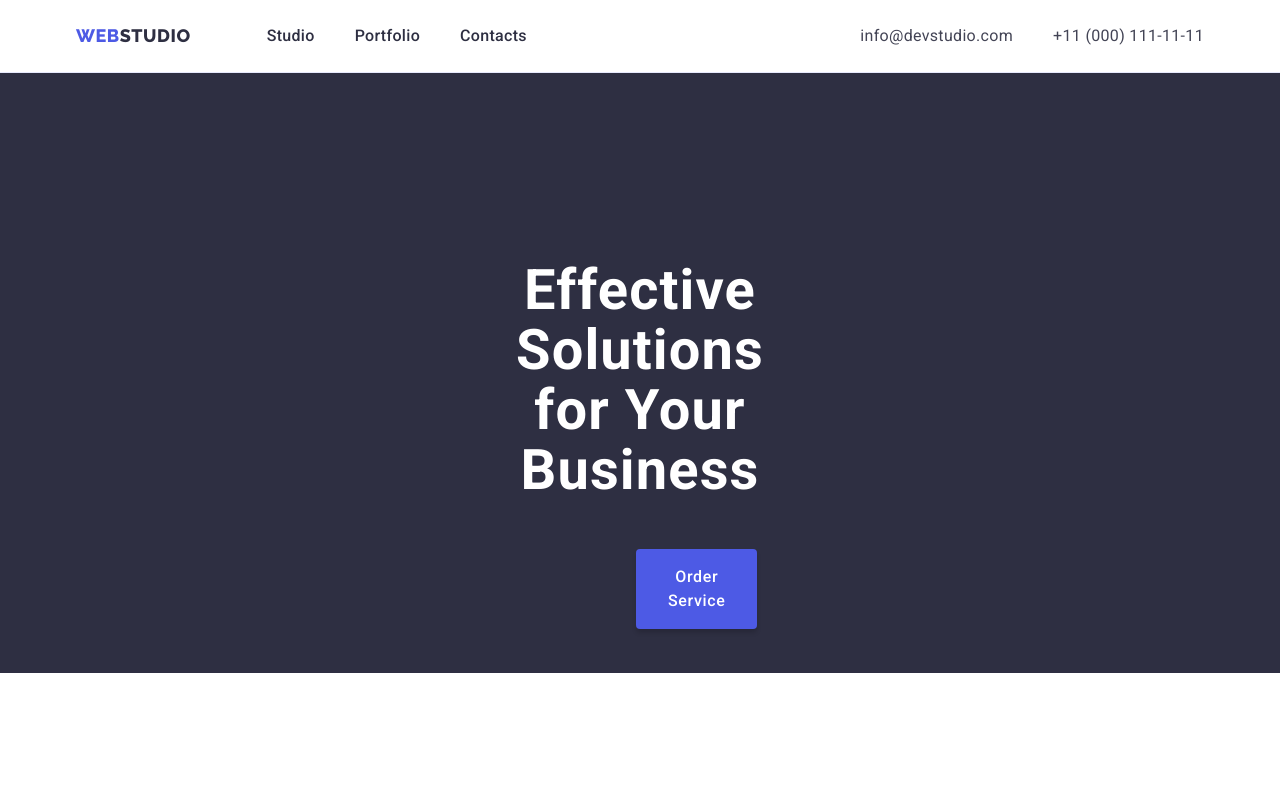
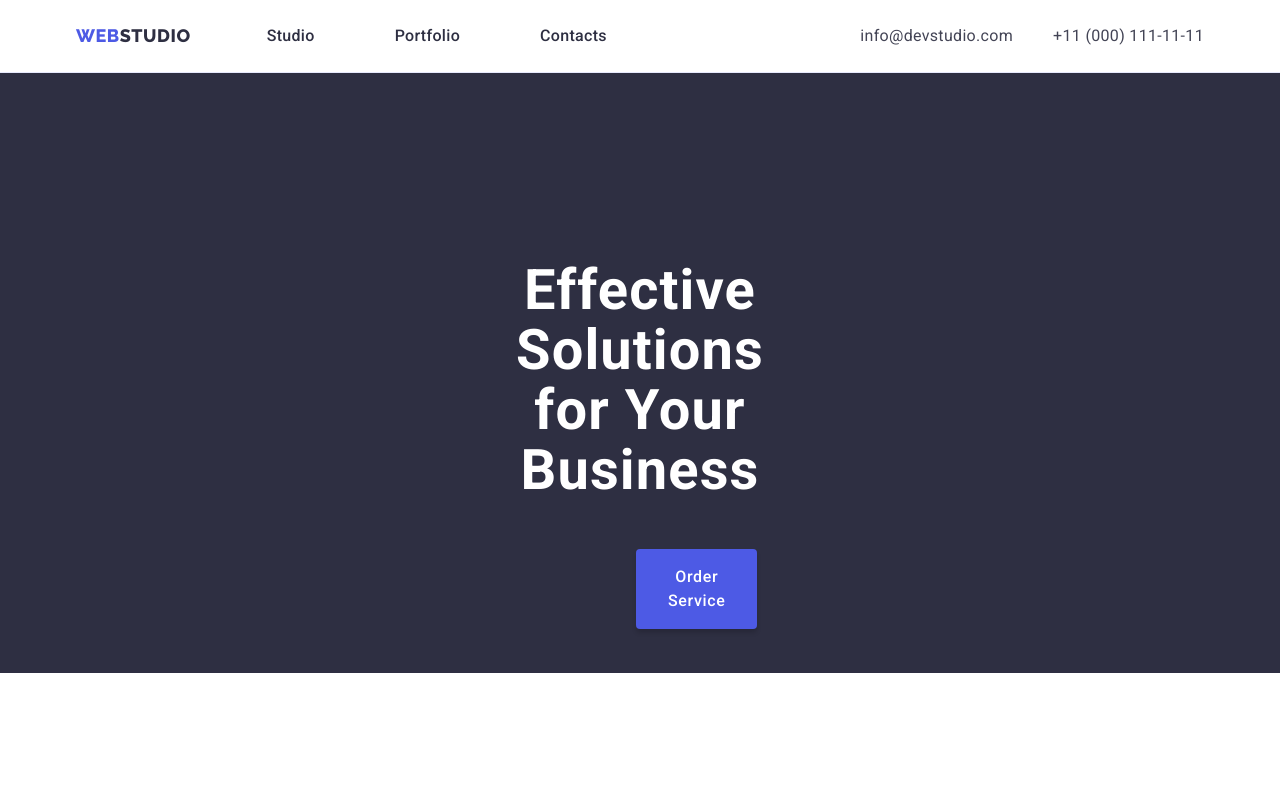
Before and after one commit to VeronikaKras/goit-markup-hw-03, a plain HTML site: page index.html in a window 1280 px wide. Shown: the top 800 px of the page. Drawn offline with nearby package versions, Linux system fonts and the light colour scheme.

Commit message:
changes2

```diff
--- a/css/styles.css
+++ b/css/styles.css
@@ -68,6 +68,7 @@ align-items: center;
 .menu {
     display: flex;
     align-items: center;
+    gap: 40px;
 }
 
      .contact {
@@ -328,6 +329,10 @@ align-items: center;
 margin-right: 40px;
 }
 
+.menu-item {
+    gap: 40px;
+}
+
 
          .menu-link {
 
@@ -336,6 +341,7 @@ margin-right: 40px;
              line-height: 1.5;
              letter-spacing: 0.02em;
              color: #2e2f42;
+            padding: 24px 0;
                       }
      .menu-link:hover {
         color: var(--ocean-color);
@@ -386,6 +392,7 @@ margin-right: 40px;
     .employees {
         display: flex;
         justify-content: space-between;
+        gap: 24px;
     }
     .contact-flex {
         display: flex;
```
